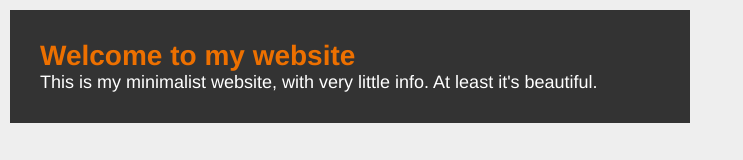
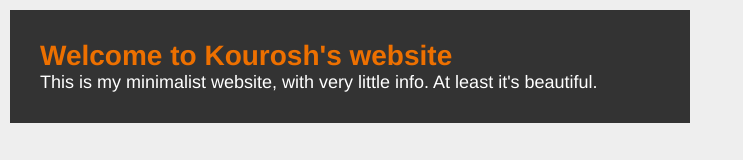
Before and after one commit to dshep33/dshep33.github.io, a plain HTML site: page index.html in a window 1280 px wide. Shown: the top 160 px of the page, without its empty margins (0-743 px from the left). Drawn offline with Linux system fonts and the light colour scheme.

Commit message:
Update page title

```diff
--- a/index.html
+++ b/index.html
@@ -7,7 +7,7 @@
 	<body>
 		<div id="container">
 			<div id="header">
-				<h1>Welcome to my website</h1>
+				<h1>Welcome to Kourosh's website</h1>
 				<p class="lead">This is my minimalist website, with very little info. At least it's beautiful.</p>
 			</div>
 			<div class="blog-post">
```
